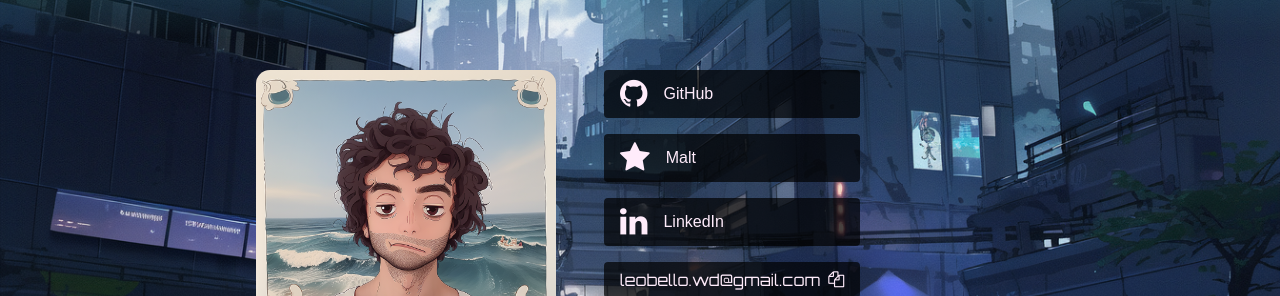
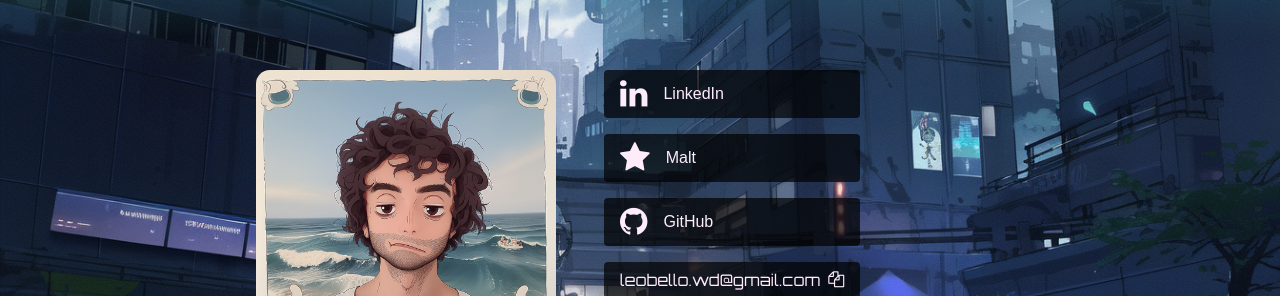
Before and after one commit to leoBello/my-portfolio, a React (Create React App) app: page / in a window 1280 px wide. Shown: the part 2041-2337 px from the top of the page. Built offline with nearby package versions, Linux system fonts and the light colour scheme.

Commit message:
refactoring

```diff
--- a/src/components/Contact.jsx
+++ b/src/components/Contact.jsx
@@ -17,12 +17,12 @@ const Contact = () => {
             </div>
             <div className="contact-buttons">
               <a
-                href="https://github.com/leoBello"
+                href="https://www.linkedin.com/in/leobellolinkedurl/"
                 target="_blank"
                 rel="noopener noreferrer"
-                className="btn btn-github"
+                className="btn btn-linkedin"
               >
-                <i className="fa fa-github"></i> GitHub
+                <i className="fa fa-linkedin"></i> LinkedIn
               </a>
               <a
                 href="https://www.malt.fr/profile/leobello"
@@ -33,12 +33,12 @@ const Contact = () => {
                 <i className="fa fa-star"></i> Malt
               </a>
               <a
-                href="https://www.linkedin.com/in/leobellolinkedurl/"
+                href="https://github.com/leoBello"
                 target="_blank"
                 rel="noopener noreferrer"
-                className="btn btn-linkedin"
+                className="btn btn-github"
               >
-                <i className="fa fa-linkedin"></i> LinkedIn
+                <i className="fa fa-github"></i> GitHub
               </a>
               <ClipboardCopy copyText="leobello.wd@gmail.com" />
               {/* {copied ? <span style={{ color: "red" }}>Copied.</span> : null} */}
```
